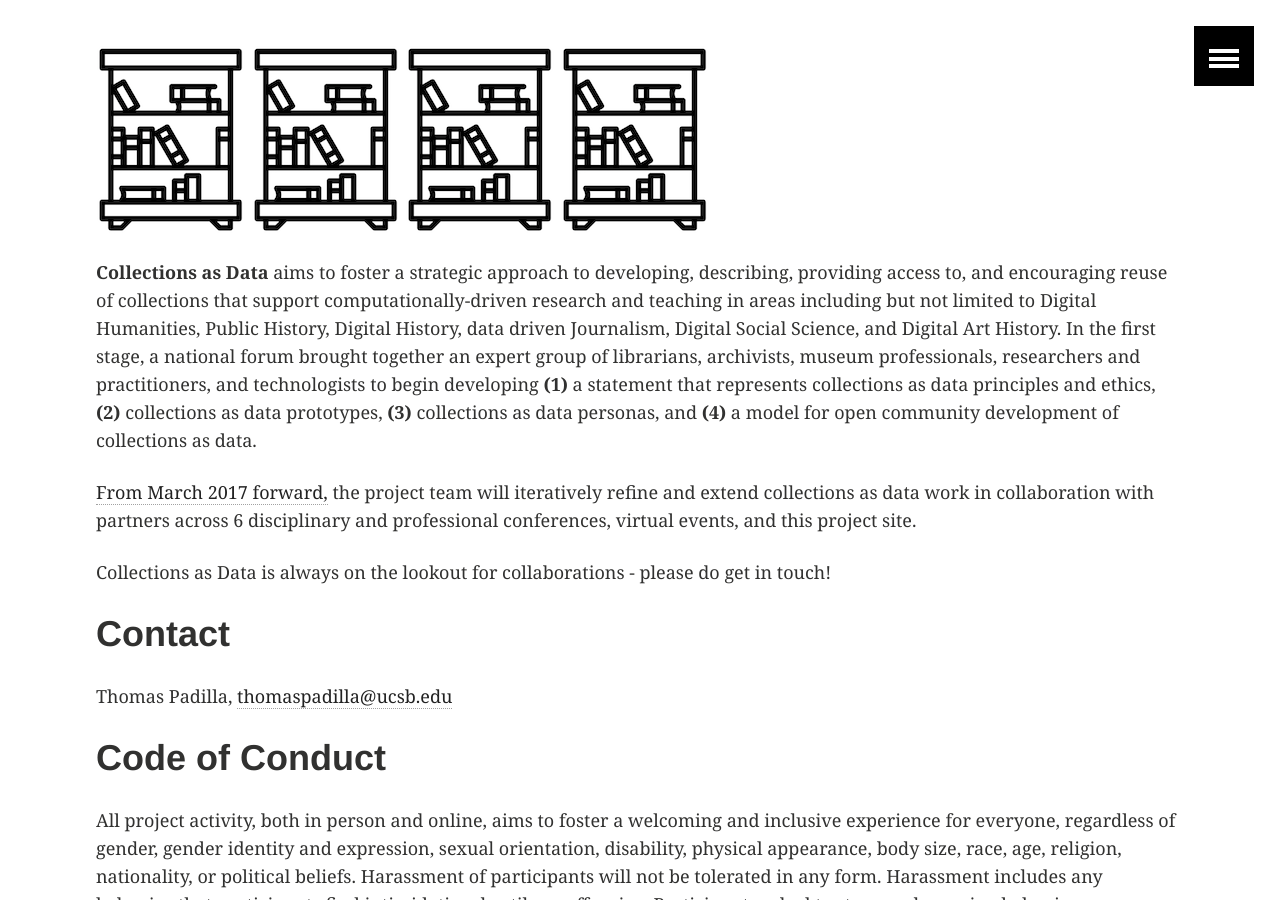
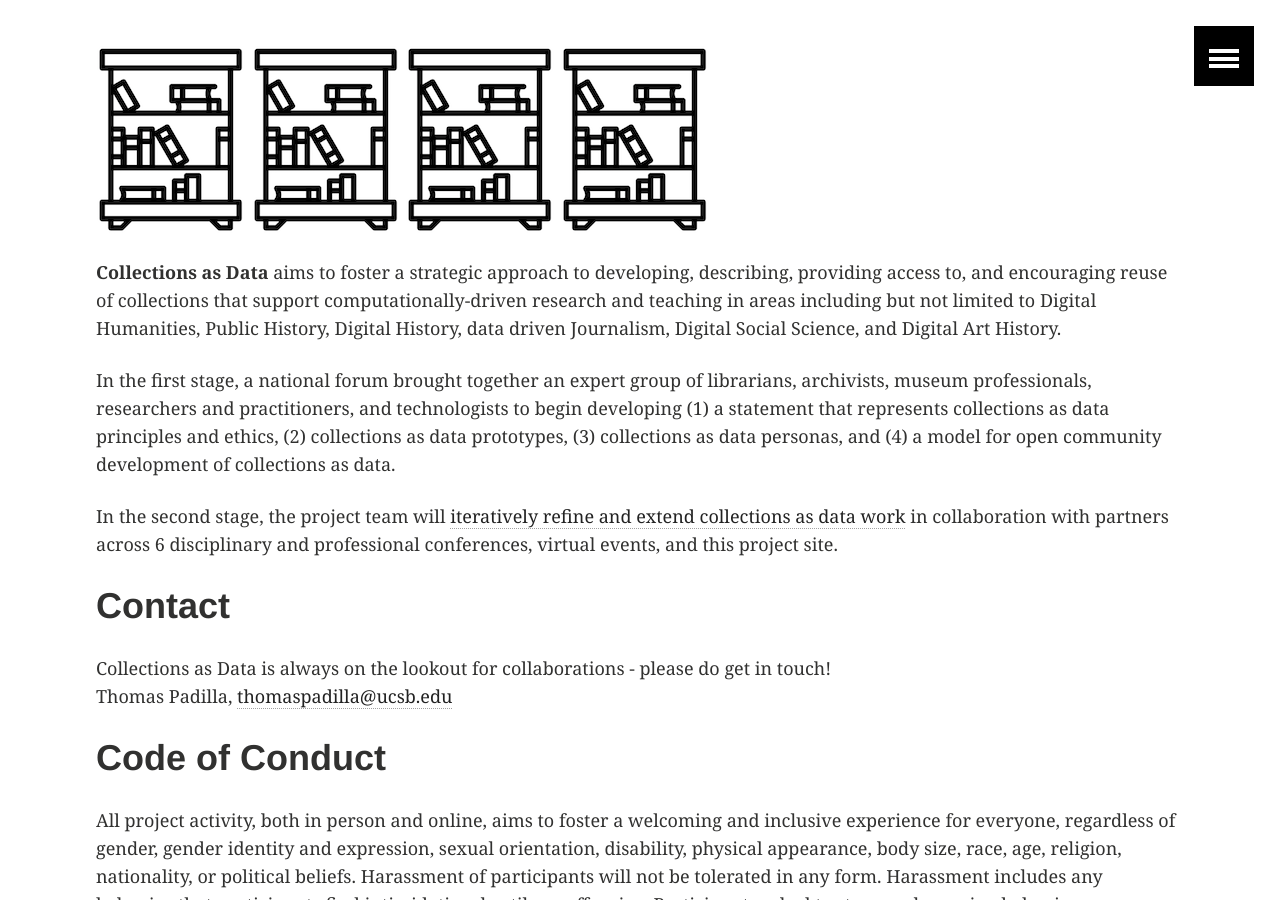
Before and after one commit to collectionsasdata/collectionsasdata.github.io, a Jekyll site: the page built from index.md, in a window 1280 px wide and 900 px high, scrolled down 240 px. Built offline with Jekyll 4.4.1, drawn with Linux system fonts in a browser that asks for light colours.

Commit message:
Update index.md

```diff
--- a/index.md
+++ b/index.md
@@ -5,14 +5,16 @@ title:  "Always Already Computational"
 ---
 ![library](images/library.png) ![library](images/library.png) ![library](images/library.png) ![library](images/library.png)
 
-**Collections as Data** aims to foster a strategic approach to developing, describing, providing access to, and encouraging reuse of collections that support computationally-driven research and teaching in areas including but not limited to Digital Humanities, Public History, Digital History, data driven Journalism, Digital Social Science, and Digital Art History. In the first stage, a national forum brought together an expert group of librarians, archivists, museum professionals, researchers and practitioners, and technologists to begin developing **(1)**  a statement that represents collections as data principles and ethics, **(2)** collections as data prototypes, **(3)** collections as data personas, and **(4)** a model for open community development of collections as data.
+**Collections as Data** aims to foster a strategic approach to developing, describing, providing access to, and encouraging reuse of collections that support computationally-driven research and teaching in areas including but not limited to Digital Humanities, Public History, Digital History, data driven Journalism, Digital Social Science, and Digital Art History.
 
-[From March 2017 forward,](https://collectionsasdata.github.io/events/) the project team will iteratively refine and extend collections as data work in collaboration with partners across 6 disciplinary and professional conferences, virtual events, and this project site.
+In the first stage, a national forum brought together an expert group of librarians, archivists, museum professionals, researchers and practitioners, and technologists to begin developing (1)  a statement that represents collections as data principles and ethics, (2) collections as data prototypes, (3) collections as data personas, and (4) a model for open community development of collections as data.
 
-Collections as Data is always on the lookout for collaborations - please do get in touch!
+In the second stage, the project team will [iteratively refine and extend collections as data work](https://collectionsasdata.github.io/events/) in collaboration with partners across 6 disciplinary and professional conferences, virtual events, and this project site.
+
 
 # Contact
 
+Collections as Data is always on the lookout for collaborations - please do get in touch!
 Thomas Padilla, <thomaspadilla@ucsb.edu>
 
 # Code of Conduct
```
